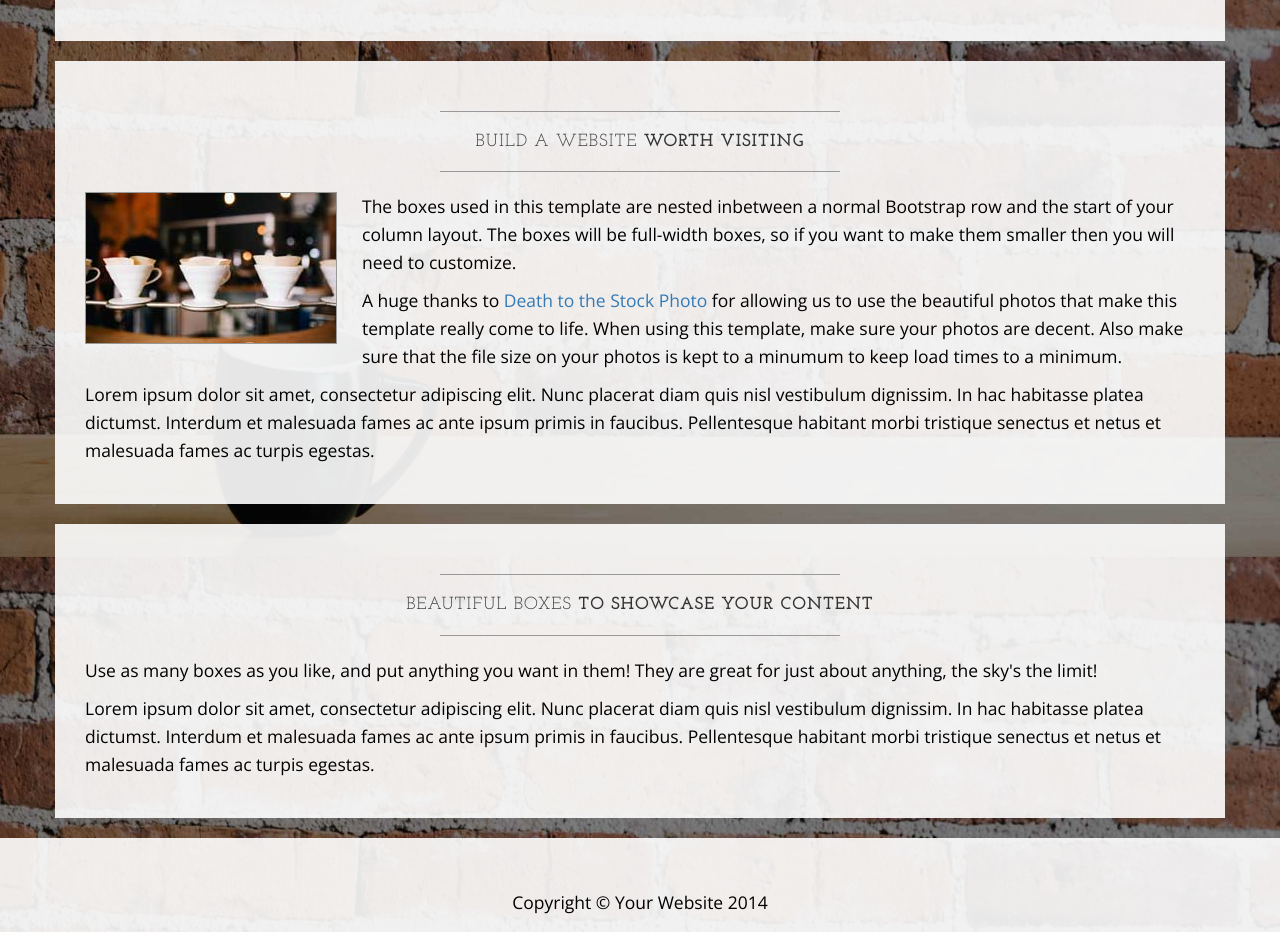
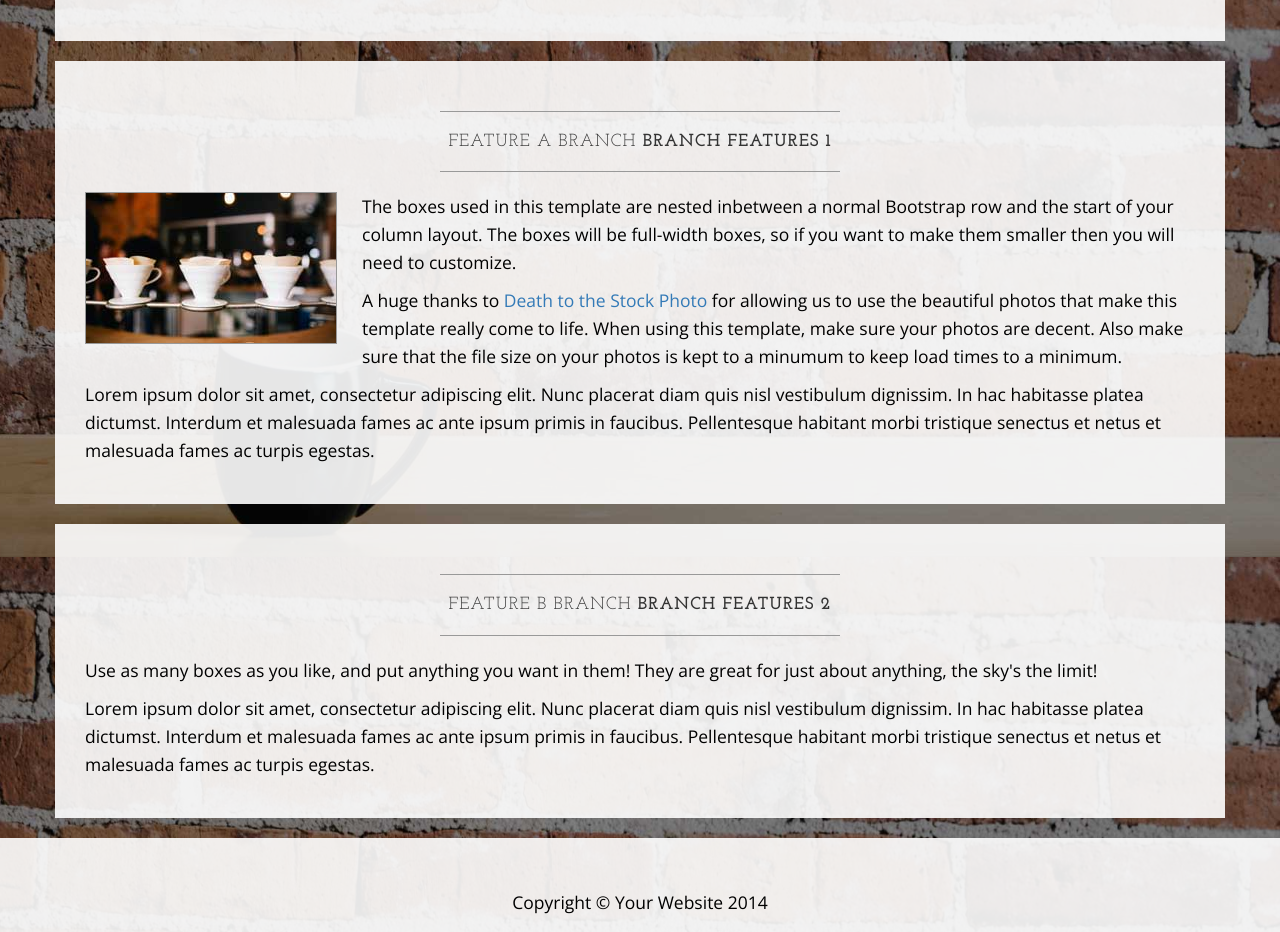
Before and after one commit to kloudworks/gittest, a plain HTML site: page index.html in a window 1280 px wide. Shown: the part 1043-1975 px from the top of the page. Drawn offline with nearby package versions, Linux system fonts and the light colour scheme.

Commit message:
added featureB

```diff
--- a/index.html
+++ b/index.html
@@ -123,8 +123,8 @@
             <div class="box">
                 <div class="col-lg-12">
                     <hr>
-                    <h2 class="intro-text text-center">Build a website
-                        <strong>worth visiting</strong>
+                    <h2 class="intro-text text-center">Feature A Branch
+                        <strong>Branch Features 1</strong>
                     </h2>
                     <hr>
                     <img class="img-responsive img-border img-left" src="img/intro-pic.jpg" alt="">
@@ -140,8 +140,8 @@
             <div class="box">
                 <div class="col-lg-12">
                     <hr>
-                    <h2 class="intro-text text-center">Beautiful boxes
-                        <strong>to showcase your content</strong>
+                    <h2 class="intro-text text-center">Feature B Branch
+                        <strong>Branch Features 2</strong>
                     </h2>
                     <hr>
                     <p>Use as many boxes as you like, and put anything you want in them! They are great for just about anything, the sky's the limit!</p>
```
